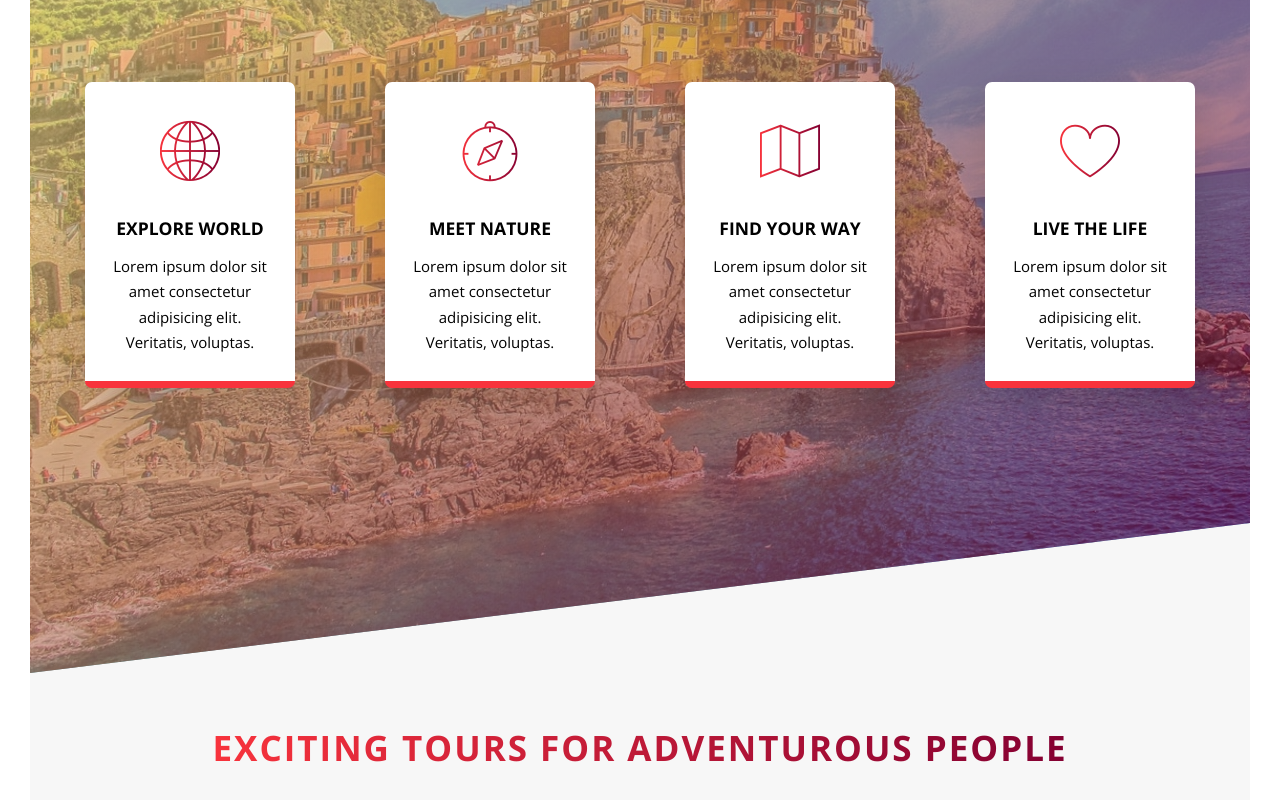
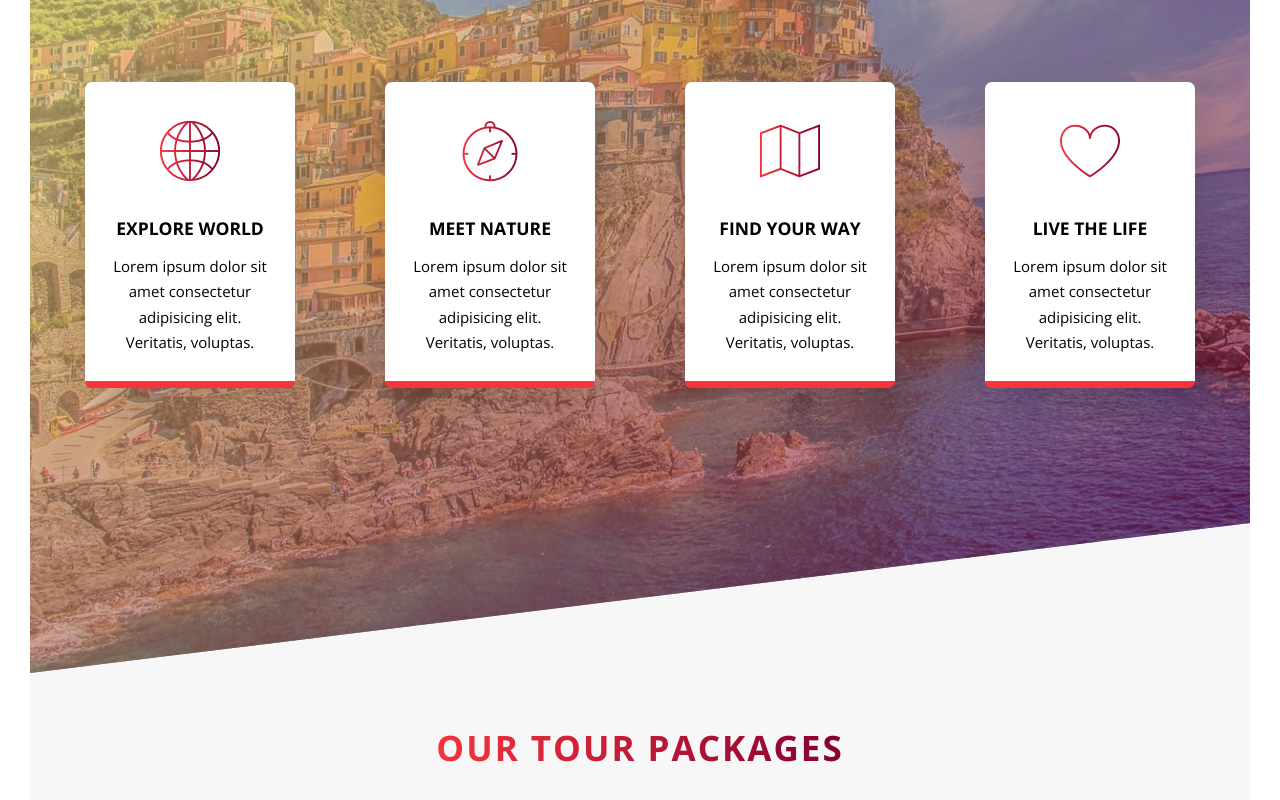
Before and after one commit to touhidulshawan/travel-world, a React (Create React App) app: page / in a window 1280 px wide. Shown: the part 1631-2431 px from the top of the page. Built offline with nearby package versions, Linux system fonts and the light colour scheme.

Commit message:
change heading

```diff
--- a/src/components/main/Tour.js
+++ b/src/components/main/Tour.js
@@ -5,9 +5,7 @@ class Tour extends Component {
     return (
       <section className="tour">
         <div className="u-center-text u-margin-bottom-m">
-          <h2 className="heading__secondary">
-            Exciting tours for adventurous people
-          </h2>
+          <h2 className="heading__secondary">Our Tour Packages</h2>
         </div>
       </section>
     );
```
